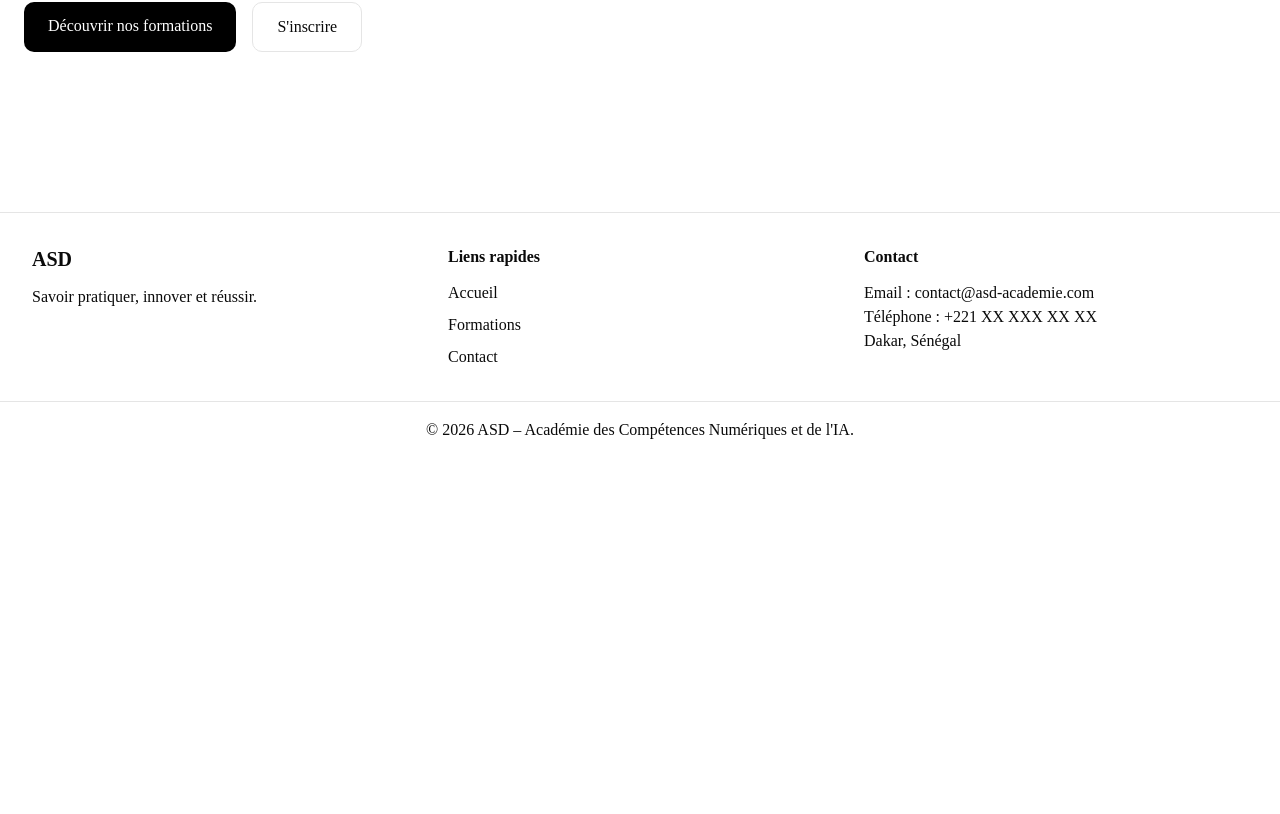
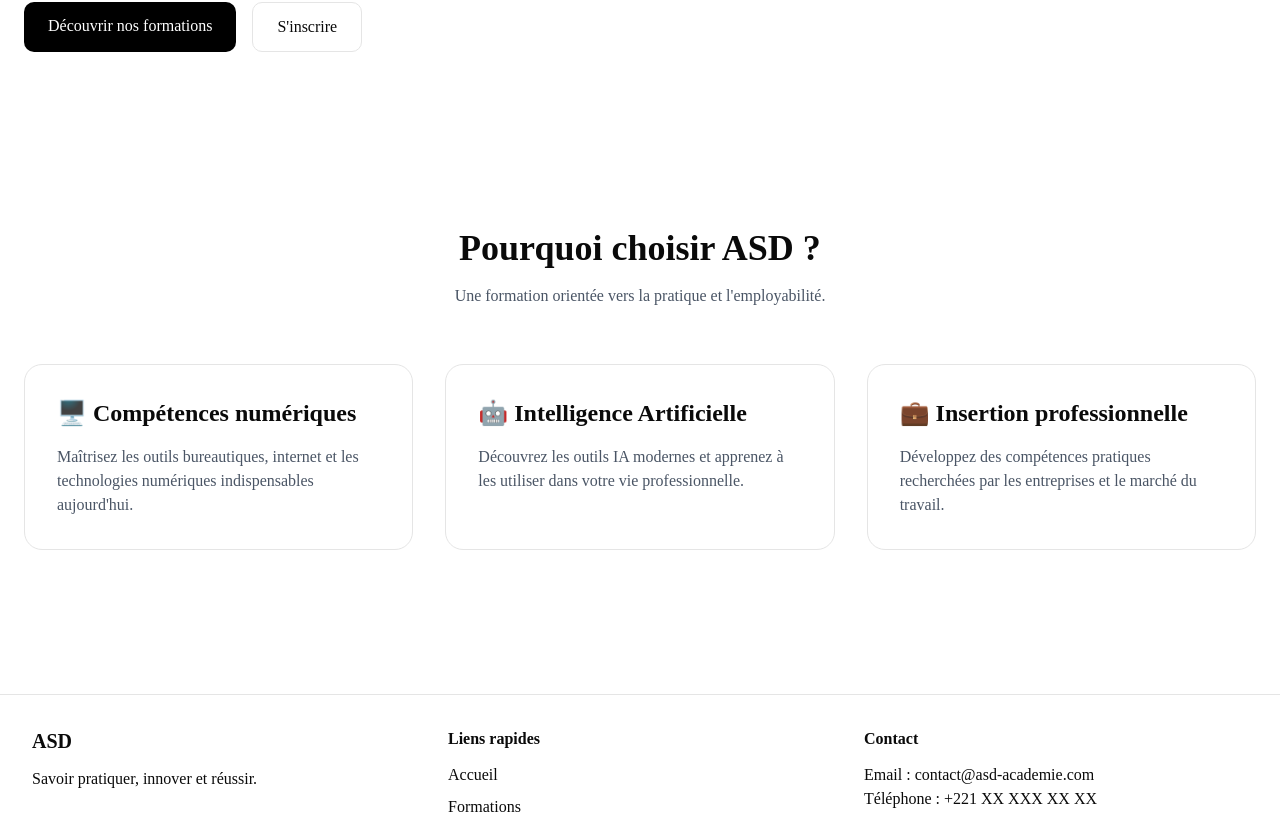
Before and after one commit to alassanediarra-tech/asd-academie, a Next.js app: page / in a window 1280 px wide. Shown: the part 503-1317 px from the top of the page. Before the commit the page ends 961 px from the top, so only its background shows below. Built offline with nearby package versions, Linux system fonts and the light colour scheme.

Commit message:
Ajout de la section Pourquoi choisir ASD

```diff
--- a/app/page.tsx
+++ b/app/page.tsx
@@ -1,7 +1,7 @@
 import Link from "next/link";
-
   export default function HomePage() {
   return (
+    <>
       <section className="max-w-7xl mx-auto px-6 py-24">
         <div className="max-w-3xl">
 
@@ -37,5 +37,55 @@ export default function HomePage() {
 
         </div>
       </section>
+
+      <section className="max-w-7xl mx-auto px-6 py-20">
+        <div className="text-center mb-14">
+          <h2 className="text-4xl font-bold">
+            Pourquoi choisir ASD ?
+          </h2>
+
+          <p className="mt-4 text-gray-600">
+            Une formation orientée vers la pratique et l'employabilité.
+          </p>
+        </div>
+
+        <div className="grid md:grid-cols-3 gap-8">
+
+          <div className="border rounded-2xl p-8">
+            <h3 className="text-2xl font-semibold mb-4">
+              🖥️ Compétences numériques
+            </h3>
+
+            <p className="text-gray-600">
+              Maîtrisez les outils bureautiques, internet et les
+              technologies numériques indispensables aujourd'hui.
+            </p>
+          </div>
+
+          <div className="border rounded-2xl p-8">
+            <h3 className="text-2xl font-semibold mb-4">
+              🤖 Intelligence Artificielle
+            </h3>
+
+            <p className="text-gray-600">
+              Découvrez les outils IA modernes et apprenez à les utiliser
+              dans votre vie professionnelle.
+            </p>
+          </div>
+
+          <div className="border rounded-2xl p-8">
+            <h3 className="text-2xl font-semibold mb-4">
+              💼 Insertion professionnelle
+            </h3>
+
+            <p className="text-gray-600">
+              Développez des compétences pratiques recherchées par les
+              entreprises et le marché du travail.
+            </p>
+          </div>
+
+        </div>
+      </section>
+    </>
   );
 }
```
Lines whose indentation alone changed are shown as unchanged.
